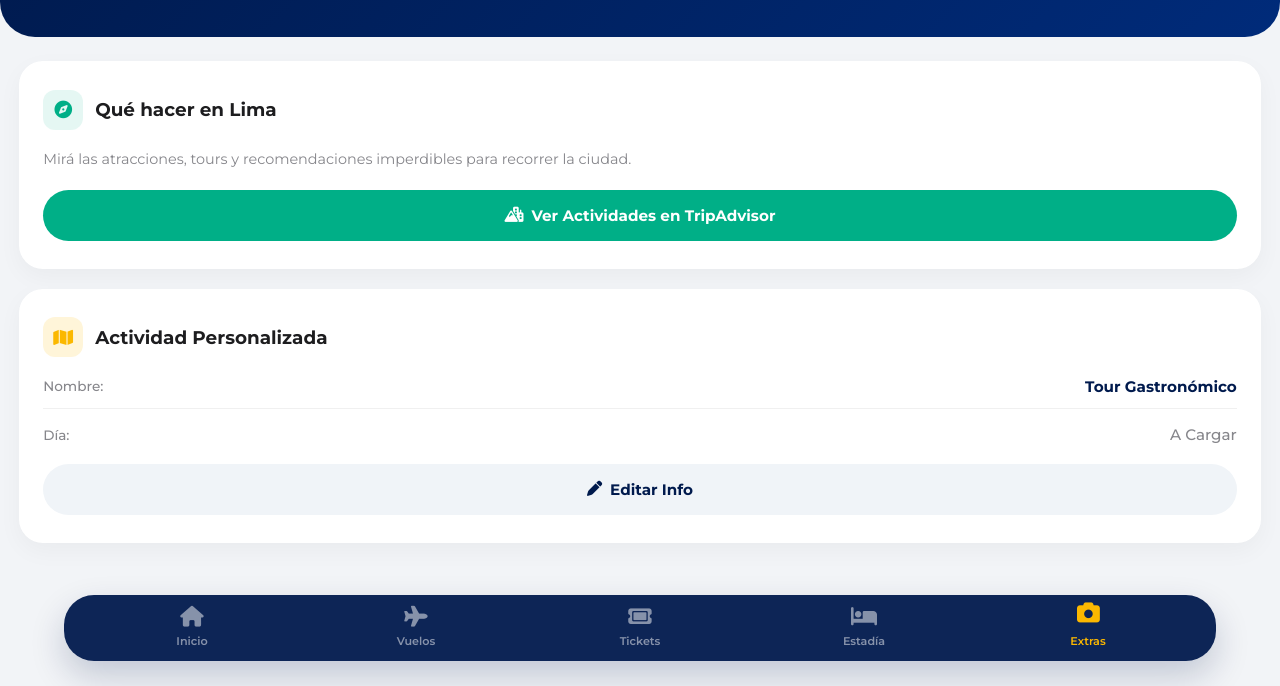
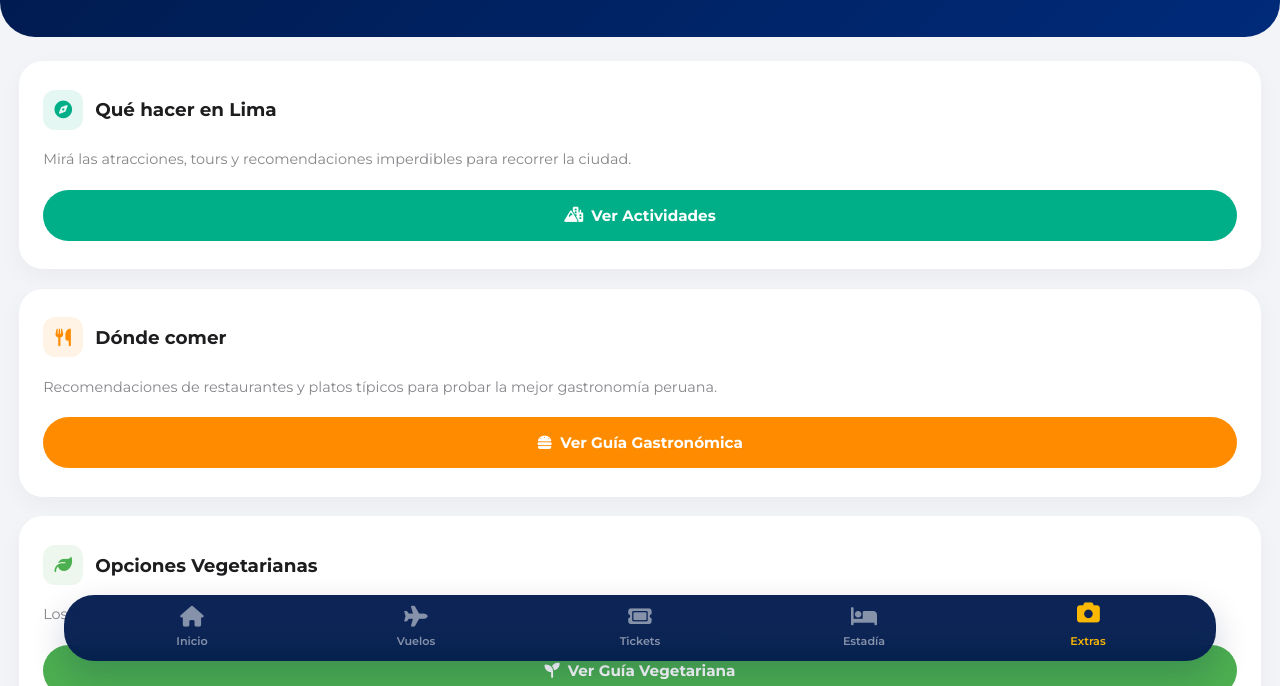
Before and after one commit to Sugusvla/Foo_Lima, a plain HTML site: page index.html in a window 1280 px wide. Both pictures are taken after a click on the element "Extras". Shown: the part 114-800 px from the top of the page. Drawn offline with Linux system fonts and the light colour scheme.

Commit message:
Update index.html

```diff
--- a/index.html
+++ b/index.html
@@ -336,15 +336,38 @@
                     Mirá las atracciones, tours y recomendaciones imperdibles para recorrer la ciudad.
                 </p>
                 <a href="https://www.tripadvisor.com.ar/Attractions-g294316-Activities-oa0-Lima_Lima_Region.html" target="_blank" class="btn" style="background-color: #00AF87; color: white;">
-                    <i class="fa-solid fa-mountain-city"></i> Ver Actividades en TripAdvisor
+                    <i class="fa-solid fa-mountain-city"></i> Ver Actividades
                 </a>
             </div>
 
+            <!-- TARJETA DE GASTRONOMÍA GENERAL -->
             <div class="card">
-                <h3><i class="fa-solid fa-map"></i> Actividad Personalizada</h3>
+                <h3><i class="fa-solid fa-utensils" style="color: #FF8C00; background-color: rgba(255, 140, 0, 0.1);"></i> Dónde comer</h3>
+                <p style="font-size: 0.9rem; line-height: 1.5; color: var(--text-gray); margin-bottom: 1rem;">
+                    Recomendaciones de restaurantes y platos típicos para probar la mejor gastronomía peruana.
+                </p>
+                <a href="https://www.7canibales.com/mundo-canibal/guias-canibales-comer-y-beber-en-lima/" target="_blank" class="btn" style="background-color: #FF8C00; color: white;">
+                    <i class="fa-solid fa-burger"></i> Ver Guía Gastronómica
+                </a>
+            </div>
+
+            <!-- TARJETA DE GASTRONOMÍA VEGETARIANA -->
+            <div class="card">
+                <h3><i class="fa-solid fa-leaf" style="color: #4CAF50; background-color: rgba(76, 175, 80, 0.1);"></i> Opciones Vegetarianas</h3>
+                <p style="font-size: 0.9rem; line-height: 1.5; color: var(--text-gray); margin-bottom: 1rem;">
+                    Los mejores lugares y restaurantes con opciones de menú vegetariano y vegano en la ciudad.
+                </p>
+                <a href="https://espartedelviaje.com/restaurantes-vegetarianos-en-lima/" target="_blank" class="btn" style="background-color: #4CAF50; color: white;">
+                    <i class="fa-solid fa-seedling"></i> Ver Guía Vegetariana
+                </a>
+            </div>
+
+            <!-- TARJETA ACTIVIDAD PERSONALIZADA -->
+            <div class="card">
+                <h3><i class="fa-solid fa-map"></i> Actividad Confirmada</h3>
                 <div class="detail-row">
                     <span class="detail-label">Nombre:</span>
-                    <span class="detail-value">Tour Gastronómico</span>
+                    <span class="detail-value" style="color: var(--text-gray); font-weight: 500;">A Cargar</span>
                 </div>
                 <div class="detail-row">
                     <span class="detail-label">Día:</span>
```
